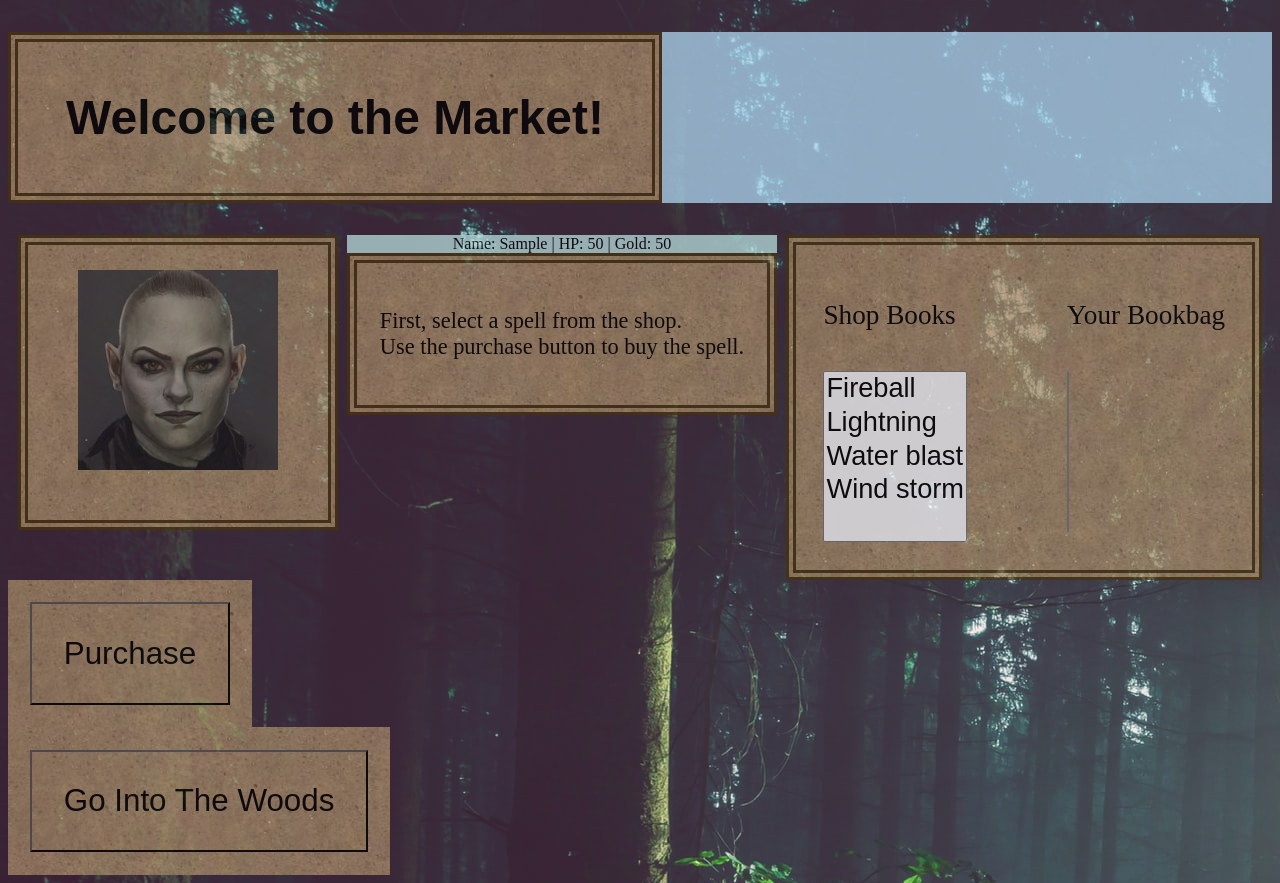
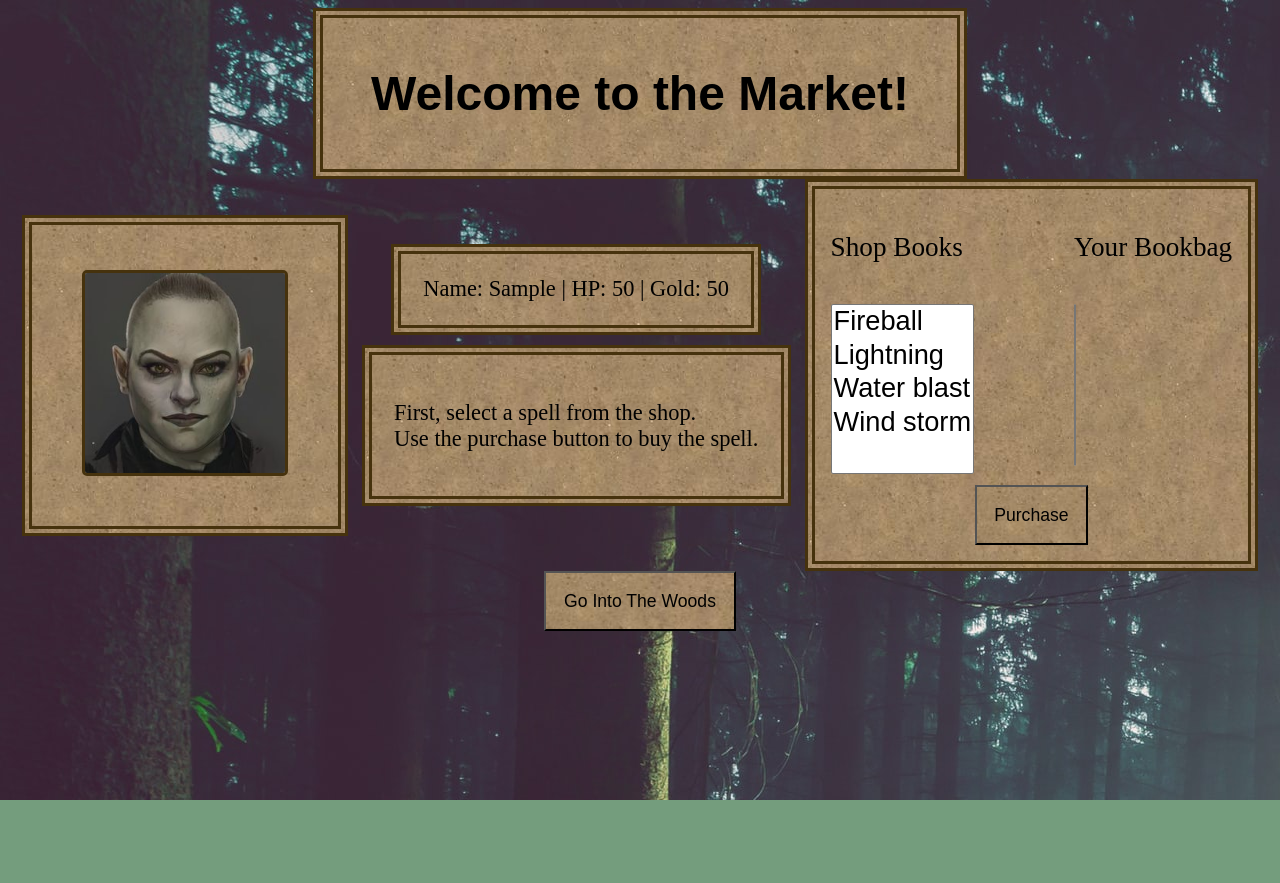
Before and after one commit to raeelwell/Rae-Ada-Capstone, a React (Create React App) app: page / in a window 1280 px wide. Both pictures are taken after typing "Sample" into the empty fields and a click on the button "Submit". After the commit the page ends 800 px from the top, so only its background shows below. Built offline with nearby package versions, Linux system fonts and the light colour scheme.

Commit message:
manages CSS for landing and market pages

```diff
--- a/src/App.css
+++ b/src/App.css
@@ -2,14 +2,9 @@
   text-align: center;
 }
 
-/* div {
-  background-color: rgb(187, 209, 209);
-} */
-
 header {
   font-size: 1.5em;
   font-family: Arial, Helvetica, sans-serif;
-  background-color: rgb(173, 213, 240);
 }
 
 .App-logo {
--- a/src/components/Landing.css
+++ b/src/components/Landing.css
@@ -9,10 +9,19 @@
     border-width: 10px;
     border-color: rgb(70, 50, 13);
     padding: 1em;
+    margin:auto;
+}
 
+.createCharacter {
+    display: flex;
+    justify-content: center;
+    gap: 150px;
+    font-size: 1.2em;
+    margin: auto;
 }
 
 .nameEntry {
+    font-size: 1.2em;
     text-align: center;
     font-family:Arial, Helvetica, sans-serif;
     background-image: url('../images/dirt.jpg');
@@ -22,5 +31,4 @@
     border-width: 10px;
     border-color: rgb(70, 50, 13);
     padding: 1em;
-
 }
--- a/src/components/Landing.js
+++ b/src/components/Landing.js
@@ -32,12 +32,10 @@ const Landing = (props) => {
         Every day they browse the market stalls for new spells to buy.<br />
         By the moonlight, they journey into the unknown forest where they defeat monsters with their newfound power...</p>
 
-        <Portraits
+        <div className ="createCharacter"><Portraits
         portraitIndex = {props.portraitIndex}
         setPortraitIndex = {props.setPortraitIndex}
-        hideArrows = {false} />
-
-        <div className="form">{form}</div>
+        hideArrows = {false} /> <div className="form">{form}</div></div>
 
         <Link to="/market">Market</Link>
     <br />
--- a/src/components/Portraits.css
+++ b/src/components/Portraits.css
@@ -7,9 +7,15 @@
     border-color: rgb(70, 50, 13);
     background-image: url('../images/dirt.jpg');
     padding: 50px;
-    padding-top: 25px;
+    padding-top: 45px;
     width: fit-content;
     height: fit-content;
+}
+
+.charImage {
+    border-style: solid;
+    border-color: rgb(70, 50, 13);
+    border-radius: 5px;
 }
 
 .arrowKeys {
--- a/src/components/Portraits.js
+++ b/src/components/Portraits.js
@@ -91,7 +91,7 @@ const Portraits = (props) => {
 
     return (<div className="characterPortrait">
         <div className="hideGuide">{hideGuide(props.hideArrows)}</div>
-        <img alt="character portrait" src={portraitList[props.portraitIndex]} width="200" height="200"></img>
+        <img className="charImage" alt="character portrait" src={portraitList[props.portraitIndex]} width="200" height="200"></img>
         <div className="arrowKeys">{hideArrows(props.hideArrows)}</div>
         </div>)
 };
--- a/src/components/Stats.css
+++ b/src/components/Stats.css
@@ -1,4 +1,11 @@
 .Stats {
     text-align: center;
-    background-color: rgb(183, 221, 221);
+    background-image: url('../images/dirt.jpg');
+    width:fit-content;
+    height:fit-content;
+    border-style: double;
+    border-width: 10px;
+    border-color: rgb(70, 50, 13);
+    padding: 1em;
+
   }
--- a/src/routes/Market.css
+++ b/src/routes/Market.css
@@ -1,4 +1,5 @@
 .welcome {
+    margin: auto;
     text-align: center;
     font-family:Arial, Helvetica, sans-serif;
     background-image: url('../images/dirt.jpg');
@@ -8,21 +9,32 @@
     border-width: 10px;
     border-color: rgb(70, 50, 13);
     padding: 1em;
+}
 
+.stats {
+    justify-content: center;
+    display: flex;
+}
 
+.statsBlock {
+    display: flex;
+    flex-direction: column;
+    justify-content: center;
+    font-size: 1.4em;
+    gap: 10px;
 }
 
 .oneLine {
     display: flex;
     justify-content: space-evenly;
+    align-items: center;
 }
 
 .inventory {
     display: flex;
-    flex-direction: row;
+    flex-direction: column;
     justify-content: center;
-    gap: 100px;
-    font-size: 1.7em;
+    gap: 10px;
     background-image: url('../images/dirt.jpg');
     width:fit-content;
     height:fit-content;
@@ -32,17 +44,23 @@
     padding: 1em;
 }
 
+.bothInventories {
+    display: flex;
+    flex-direction: row;
+    justify-content: center;
+    gap: 100px;
+    font-size: 1.7em;
+}
+
 .selectedSpell {
     display: flex;
     justify-content: space-evenly;
-    font-size: 1.4em;
     background-image: url('../images/dirt.jpg');
     width:fit-content;
     height:fit-content;
     border-style: double;
     border-width: 10px;
     border-color: rgb(70, 50, 13);
-
     padding: 1em;
 }
 
@@ -50,11 +68,12 @@
     display: flex;
     justify-content: center;
     gap: 100px;
-    font-size: 1.1em;
+    margin: auto;
     background-image: url('../images/dirt.jpg');
     width:fit-content;
     height:fit-content;
     padding: 1em;
+    font-size: 1.1em;
 }
 
 .errorMessage {
--- a/src/routes/Market.js
+++ b/src/routes/Market.js
@@ -32,7 +32,7 @@ const Market = (props) => {
         }
     }
 
-    const woodsButton = <button className = 'buttons'
+    const woodsButton = <button className = "buttons"
     onClick={() => {
         checkSpellsInInventory(props.player)
     }}>Go Into The Woods</button>
@@ -64,18 +64,20 @@ const Market = (props) => {
             <Portraits
             hideArrows = {true}
             portraitIndex = {props.portraitIndex} />
-            <div className ="statsBlock"><Stats
-            player = {props.player} />
+            <div className ="statsBlock"><div className="stats"><Stats
+            player = {props.player} /></div>
             <div className="selectedSpell">{ifSpellSelected(props.selectedSpell)}</div>
             </div>
             <div className="inventory">
-            <div className="shopInventory"><p>Shop Books</p>{shopInventory()}</div>
-            <div className="playerInventory"><p>Your Bookbag</p>{playerInventory()}</div>
+                <div className="bothInventories">
+                <div className="shopInventory"><p>Shop Books</p>{shopInventory()}</div>
+                <div className="playerInventory"><p>Your Bookbag</p>{playerInventory()}</div>
+                </div>
+            <div className="buyButton">{buyButton}</div>
             </div>
         </div>
         <div className="errorMessage">{errorMessage}</div>
-        <div className="buttons">{buyButton}</div>
-        <div className="buttons">{woodsButton} </div>
+        <div className="woodsButton">{woodsButton} </div>
     </main>
     </React.Fragment>)
 }
--- a/src/routes/Woods.css
+++ b/src/routes/Woods.css
@@ -1,7 +1,6 @@
 body {
     background-color: rgb(116, 157, 125);
     background-image:url('../images/forest-bg.jpeg');
-    opacity: .75;
 }
 
 .welcome {
@@ -11,20 +10,13 @@ body {
 
 .inventory {
     justify-content: center;
-    font-size: 1.7em;
 }
 
-.selectedSpell {
-    display: flex;
-    justify-content: center;
-    font-size: 1.4em;
-}
 
 .buttons {
     display: flex;
     justify-content: center;
     gap: 100px;
-    font-size: 1.4em;
 }
 
 .errorMessage {
```
Also changed, not shown: src/routes/Woods.js (+16 -0 lines).
